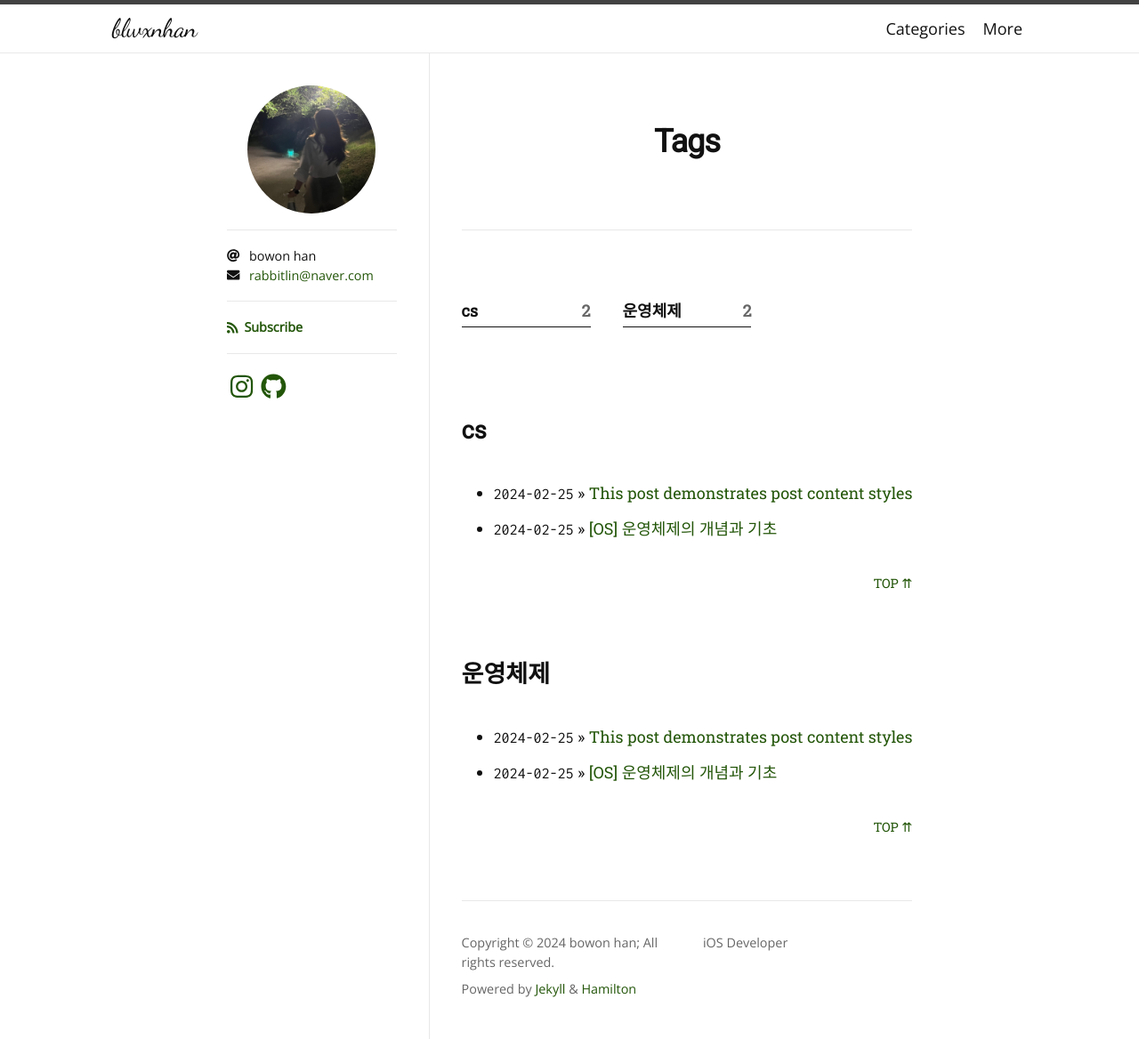
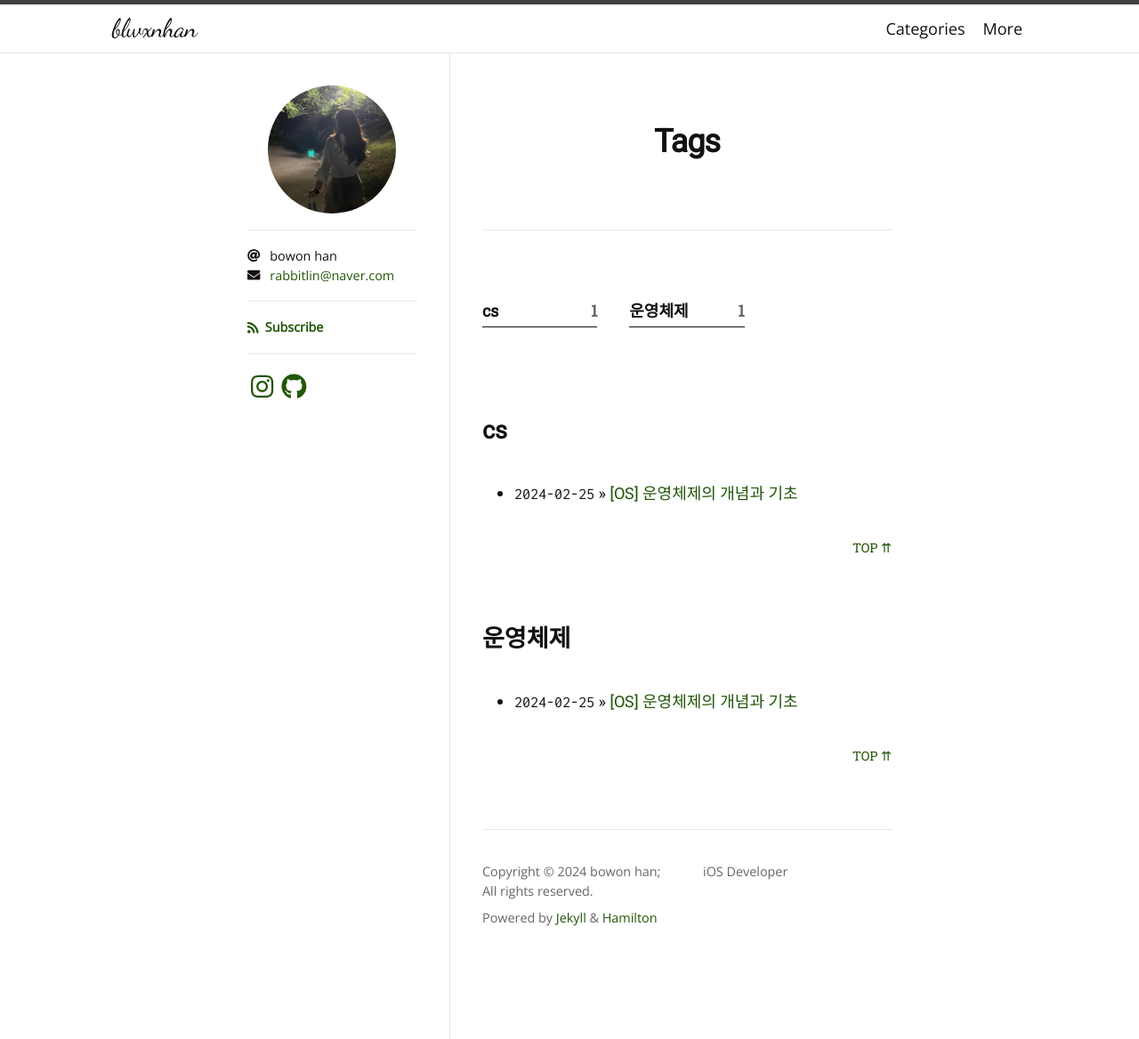
Before and after one commit to blwxnhan/blwxnhan.github.io, a Jekyll site: the page built from tags.md, in a window 1280 px wide. Shown: the whole page at 89% size. Built offline with Jekyll 4.4.1, drawn with Linux system fonts in a browser that asks for light colours; nearby versions of some CDN libraries; some web fonts are replaced; some of the changed lines change nothing that is shown.

````diff
--- a/_posts/2024-02-25-test.md
+++ /dev/null
@@ -1,98 +0,0 @@
----
-layout: post
-toc: true
-title: "This post demonstrates post content styles"
-categories: CS
-tags: [CS, 운영체제]
-author:
-  - Bart Simpson
-  - Nelson Mandela Muntz
----
-
-Lorem ipsum dolor sit amet, consectetur adipiscing elit. Fusce bibendum neque eget nunc mattis eu sollicitudin enim tincidunt. Vestibulum lacus tortor, ultricies id dignissim ac, bibendum in velit.
-
-## Some great heading (h2)
-
-Proin convallis mi ac felis pharetra aliquam. Curabitur dignissim accumsan rutrum. In arcu magna, aliquet vel pretium et, molestie et arcu.
-
-Mauris lobortis nulla et felis ullamcorper bibendum. Phasellus et hendrerit mauris. Proin eget nibh a massa vestibulum pretium. Suspendisse eu nisl a ante aliquet bibendum quis a nunc. Praesent varius interdum vehicula. Aenean risus libero, placerat at vestibulum eget, ultricies eu enim. Praesent nulla tortor, malesuada adipiscing adipiscing sollicitudin, adipiscing eget est.
-
-## Another great heading (h2)
-
-Lorem ipsum dolor sit amet, consectetur adipiscing elit. Fusce bibendum neque eget nunc mattis eu sollicitudin enim tincidunt. Vestibulum lacus tortor, ultricies id dignissim ac, bibendum in velit.
-
-### Some great subheading (h3)
-
-Proin convallis mi ac felis pharetra aliquam. Curabitur dignissim accumsan rutrum. In arcu magna, aliquet vel pretium et, molestie et arcu. Mauris lobortis nulla et felis ullamcorper bibendum.
-
-Phasellus et hendrerit mauris. Proin eget nibh a massa vestibulum pretium. Suspendisse eu nisl a ante aliquet bibendum quis a nunc.
-
-### Some great subheading (h3)
-
-Praesent varius interdum vehicula. Aenean risus libero, placerat at vestibulum eget, ultricies eu enim. Praesent nulla tortor, malesuada adipiscing adipiscing sollicitudin, adipiscing eget est.
-
-> This quote will *change* your life. It will reveal the <i>secrets</i> of the universe, and all the wonders of humanity. Don't <em>misuse</em> it.
-Lorem ipsum dolor sit amet, consectetur adipiscing elit. Fusce bibendum neque eget nunc mattis eu sollicitudin enim tincidunt.
-
-### Some great subheading (h3)
-
-Vestibulum lacus tortor, ultricies id dignissim ac, bibendum in velit. Proin convallis mi ac felis pharetra aliquam. Curabitur dignissim accumsan rutrum.
-
-```html
-<html>
-  <head>
-  </head>
-  <body>
-    <p>Hello, World!</p>
-  </body>
-</html>
-```
-
-
-In arcu magna, aliquet vel pretium et, molestie et arcu. Mauris lobortis nulla et felis ullamcorper bibendum. Phasellus et hendrerit mauris.
-
-#### You might want a sub-subheading (h4)
-
-In arcu magna, aliquet vel pretium et, molestie et arcu. Mauris lobortis nulla et felis ullamcorper bibendum. Phasellus et hendrerit mauris.
-
-In arcu magna, aliquet vel pretium et, molestie et arcu. Mauris lobortis nulla et felis ullamcorper bibendum. Phasellus et hendrerit mauris.
-
-#### But it's probably overkill (h4)
-
-In arcu magna, aliquet vel pretium et, molestie et arcu. Mauris lobortis nulla et felis ullamcorper bibendum. Phasellus et hendrerit mauris.
-
-##### Could be a smaller sub-heading, `pacman` (h5)
-
-In arcu magna, aliquet vel pretium et, molestie et arcu. Mauris lobortis nulla et felis ullamcorper bibendum. Phasellus et hendrerit mauris.
-
-###### Small yet significant sub-heading  (h6)
-
-In arcu magna, aliquet vel pretium et, molestie et arcu. Mauris lobortis nulla et felis ullamcorper bibendum. Phasellus et hendrerit mauris.
-
-### Oh hai, an unordered list!!
-
-In arcu magna, aliquet vel pretium et, molestie et arcu. Mauris lobortis nulla et felis ullamcorper bibendum. Phasellus et hendrerit mauris.
-
-- First item, yo
-- Second item, dawg
-- Third item, what what?!
-- Fourth item, fo sheezy my neezy
-
-### Oh hai, an ordered list!!
-
-In arcu magna, aliquet vel pretium et, molestie et arcu. Mauris lobortis nulla et felis ullamcorper bibendum. Phasellus et hendrerit mauris.
-
-1. First item, yo
-2. Second item, dawg
-3. Third item, what what?!
-4. Fourth item, fo sheezy my neezy
-
-
-
-## Headings are cool! (h2)
-
-Proin eget nibh a massa vestibulum pretium. Suspendisse eu nisl a ante aliquet bibendum quis a nunc. Praesent varius interdum vehicula. Aenean risus libero, placerat at vestibulum eget, ultricies eu enim. Praesent nulla tortor, malesuada adipiscing adipiscing sollicitudin, adipiscing eget est.
-
-Praesent nulla tortor, malesuada adipiscing adipiscing sollicitudin, adipiscing eget est.
-
-Proin eget nibh a massa vestibulum pretium. Suspendisse eu nisl a ante aliquet bibendum quis a nunc.
````
Also changed, not shown: _posts/2024-02-25-operating-system-basic.md (+1 -0 lines).
